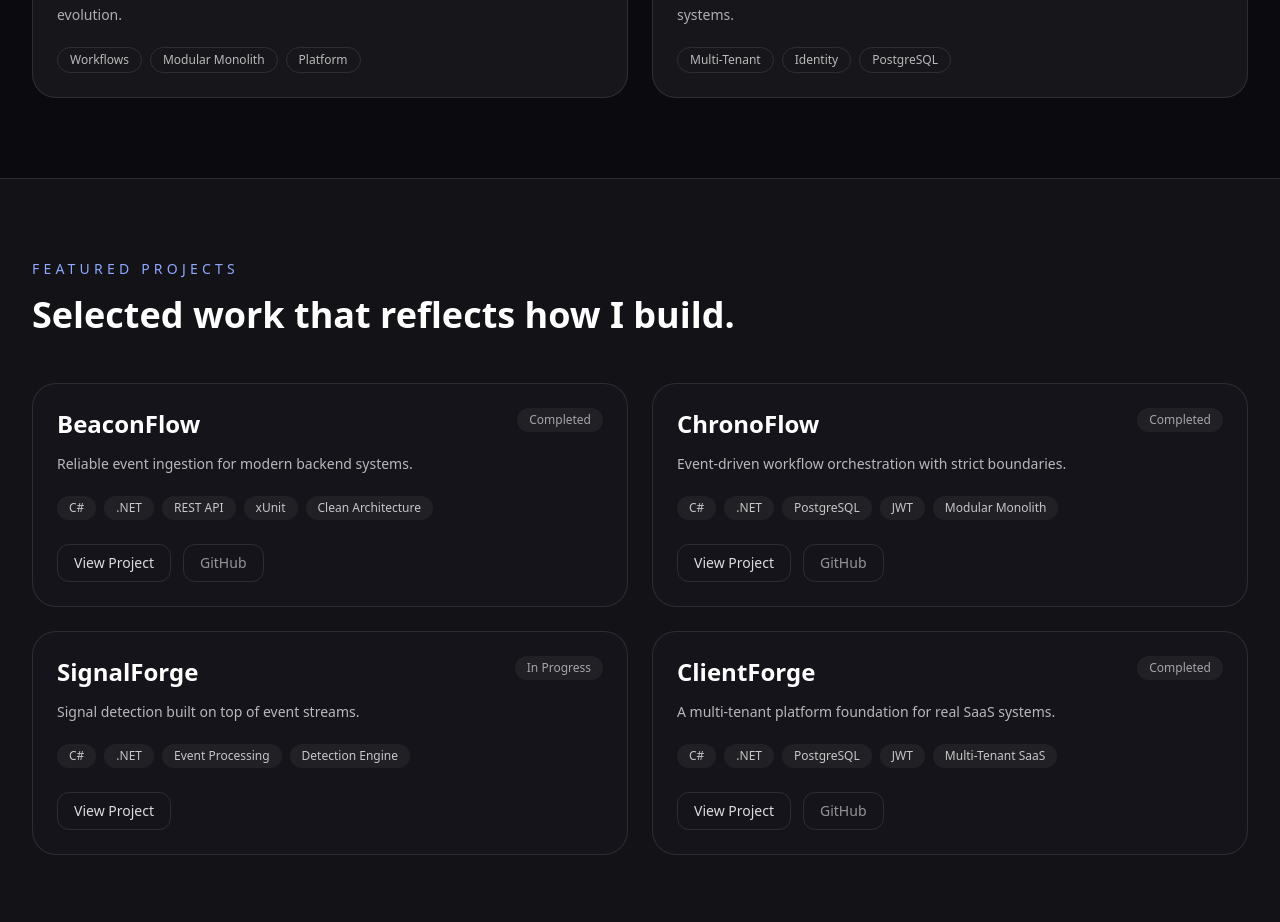
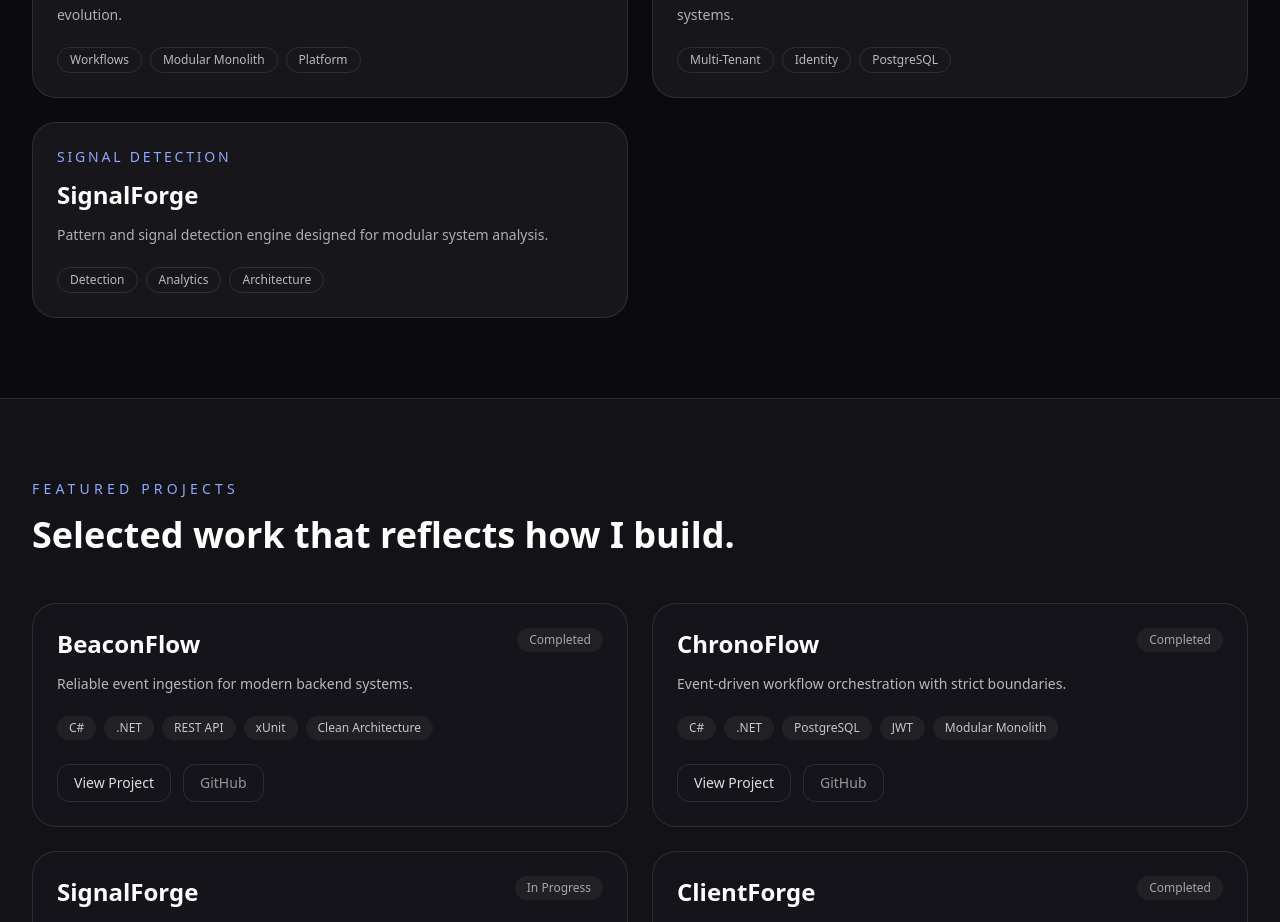
Before and after one commit to lourosscs50/loucarron.dev, a Next.js app: page / in a window 1280 px wide. Shown: the part 1560-2482 px from the top of the page. Built offline with nearby package versions, Linux system fonts and the light colour scheme.

Commit message:
Establish SignalForge v1 foundation: authentication, signal ingestion, rule evaluation, and alert generation

```diff
--- a/components/SystemsSection.tsx
+++ b/components/SystemsSection.tsx
@@ -23,6 +23,12 @@ const systems = [
     description: "Multi-tenant foundation for building secure, scalable client-facing business systems.",
     tags: ["Multi-Tenant", "Identity", "PostgreSQL"],
   },
+  {
+    title: "SignalForge",
+    category: "Signal Detection",
+    description: "Pattern and signal detection engine designed for modular system analysis.",
+    tags: ["Detection", "Analytics", "Architecture"],
+  }
 ];
 
 export default function SystemsSection() {
```
